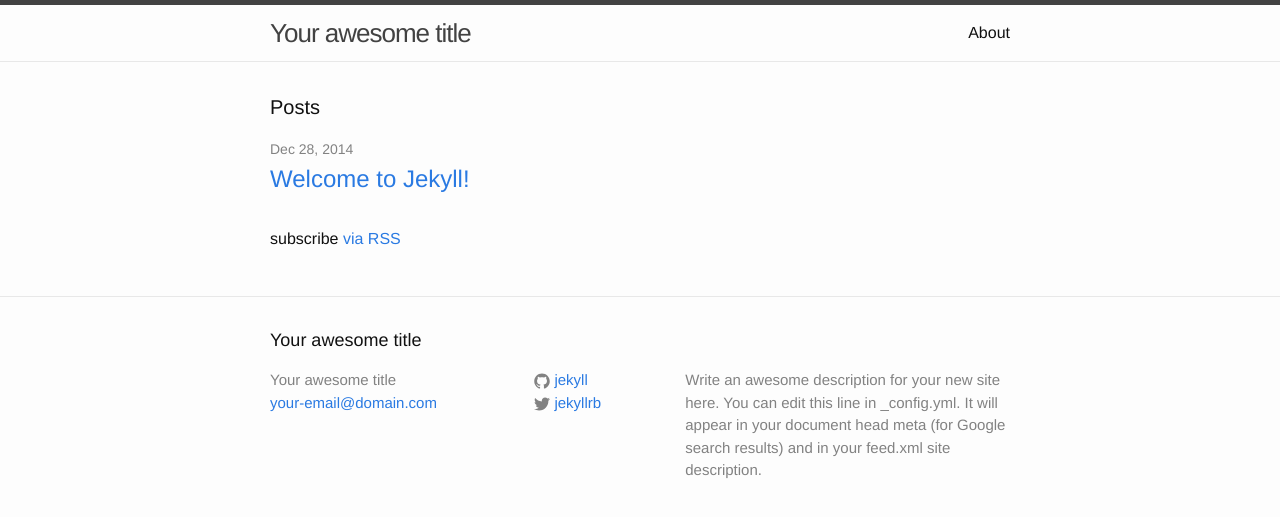
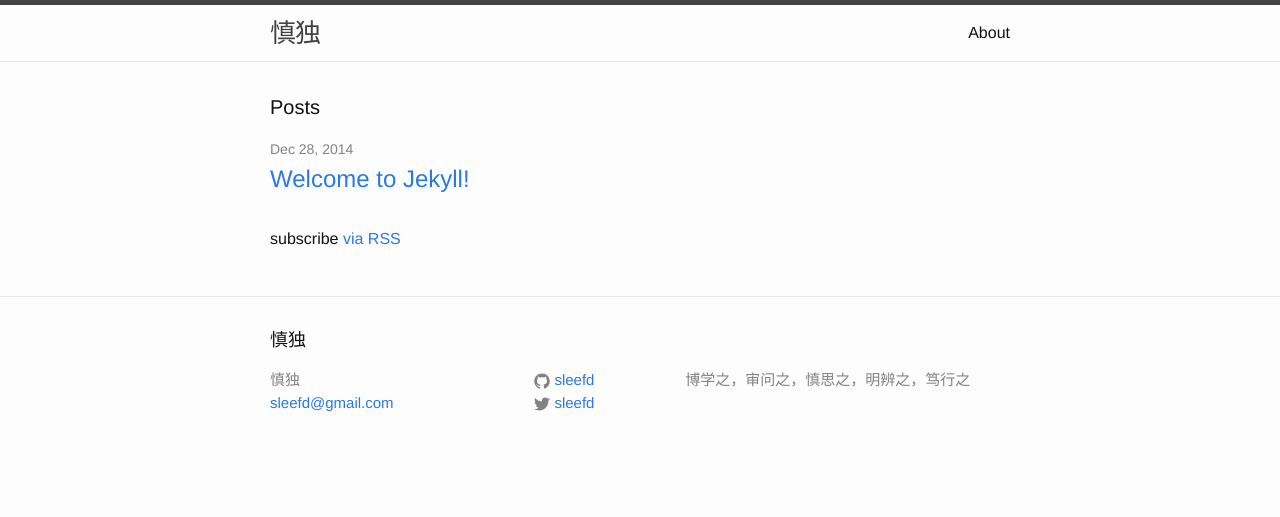
Before and after one commit to sleefd/newblog, a Jekyll site: the page built from index.html, in a window 1280 px wide. Shown: the top 517 px of the page. Built offline with Jekyll 4.4.1, drawn with Linux system fonts in a browser that asks for light colours.

Commit message:
modify config.yml

```diff
--- a/_config.yml
+++ b/_config.yml
@@ -1,14 +1,12 @@
 # Site settings
-title: Your awesome title
-email: your-email@domain.com
+title: 慎独
+email: sleefd@gmail.com
 description: > # this means to ignore newlines until "baseurl:"
-  Write an awesome description for your new site here. You can edit this
-  line in _config.yml. It will appear in your document head meta (for
-  Google search results) and in your feed.xml site description.
-baseurl: "" # the subpath of your site, e.g. /blog/
-url: "http://yourdomain.com" # the base hostname & protocol for your site
-twitter_username: jekyllrb
-github_username:  jekyll
+  博学之，审问之，慎思之，明辨之，笃行之
+baseurl: "/blog" # the subpath of your site, e.g. /blog/
+url: "http://sleefd.github.io" # the base hostname & protocol for your site
+twitter_username: sleefd
+github_username:  sleefd
 
 # Build settings
 markdown: kramdown
```
